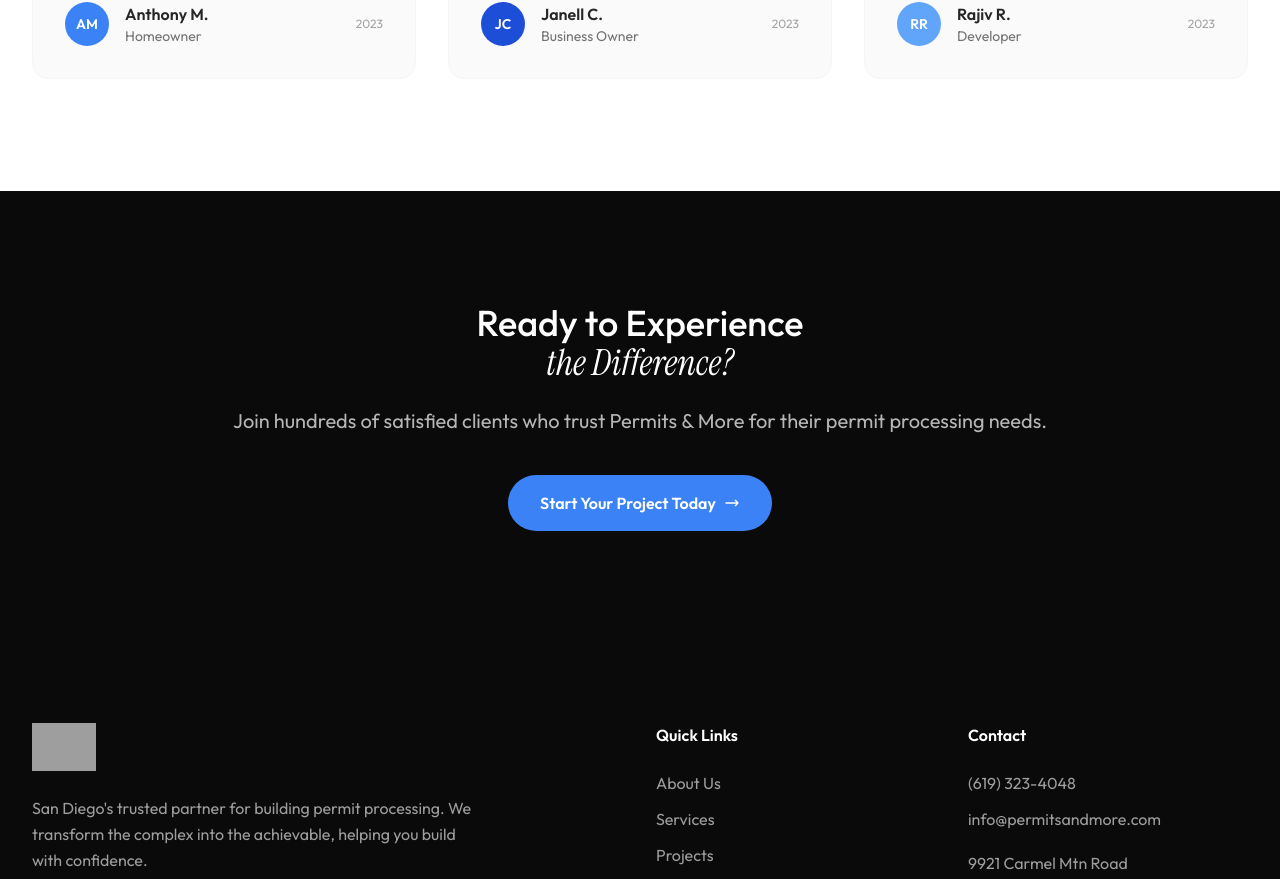
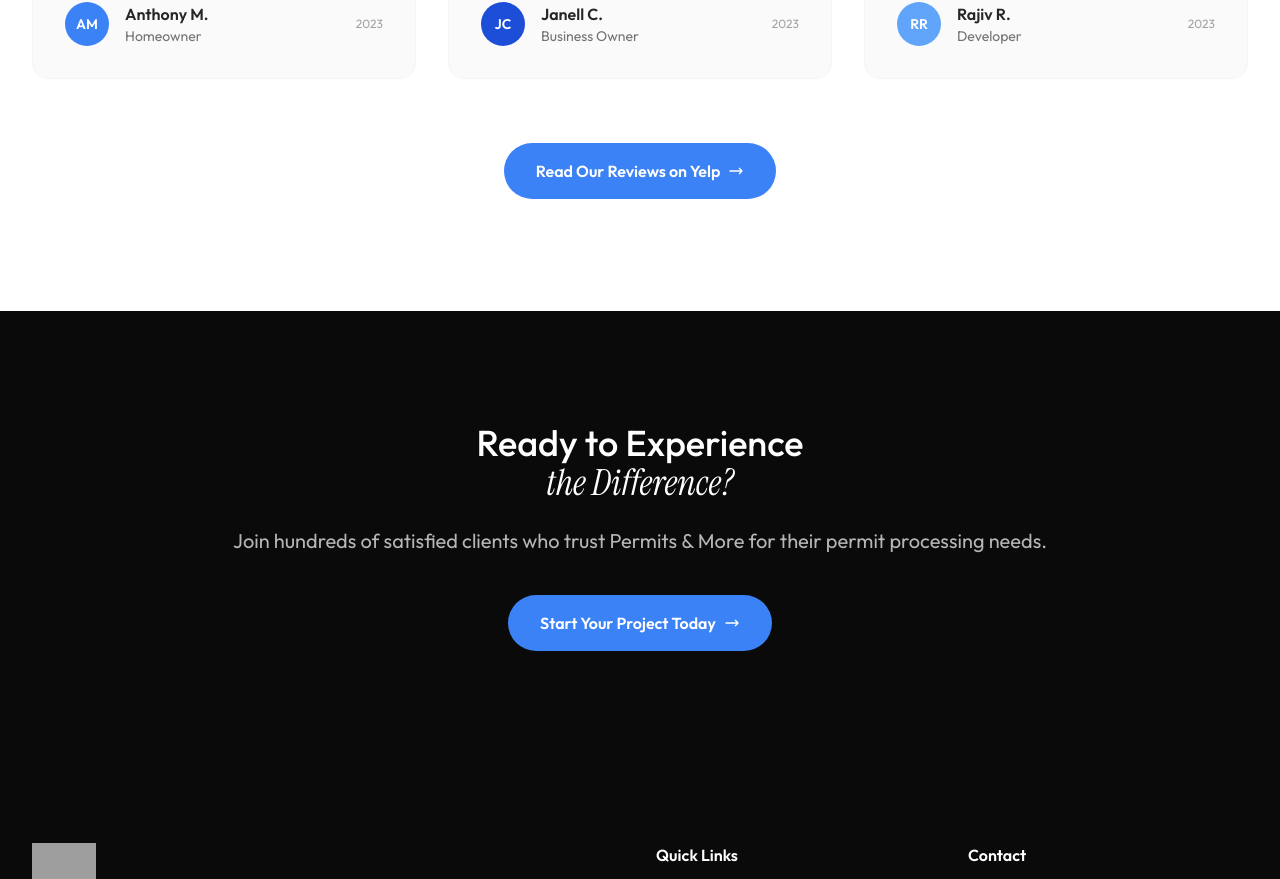
Before and after one commit to Core-Labs-LLC/permits-and-more-abml2, a SvelteKit app in the folder sveltekit/: page /reviews in a window 1280 px wide. Shown: the part 2289-3168 px from the top of the page. Built offline with nearby package versions, Linux system fonts and the light colour scheme; grey boxes are pictures that could not be loaded.

Commit message:
Update changes

```diff
--- a/sveltekit/src/routes/reviews/+page.svelte
+++ b/sveltekit/src/routes/reviews/+page.svelte
@@ -298,6 +298,23 @@
 				</AnimateOnScroll>
 			{/each}
 		</div>
+
+		<!-- Read Reviews on Yelp Button -->
+		<AnimateOnScroll>
+			<div class="text-center mt-16">
+				<a
+					href="https://www.yelp.com/biz/permits-and-more-san-diego"
+					target="_blank"
+					rel="noopener noreferrer"
+					class="btn-primary text-white px-8 py-4 rounded-full text-base font-semibold inline-flex items-center gap-2 group"
+				>
+					Read Our Reviews on Yelp
+					<svg class="w-4 h-4 transition-transform group-hover:translate-x-1" fill="none" viewBox="0 0 24 24" stroke="currentColor">
+						<path stroke-linecap="round" stroke-linejoin="round" stroke-width="2" d="M17 8l4 4m0 0l-4 4m4-4H3" />
+					</svg>
+				</a>
+			</div>
+		</AnimateOnScroll>
 	</div>
 </section>
 
```
